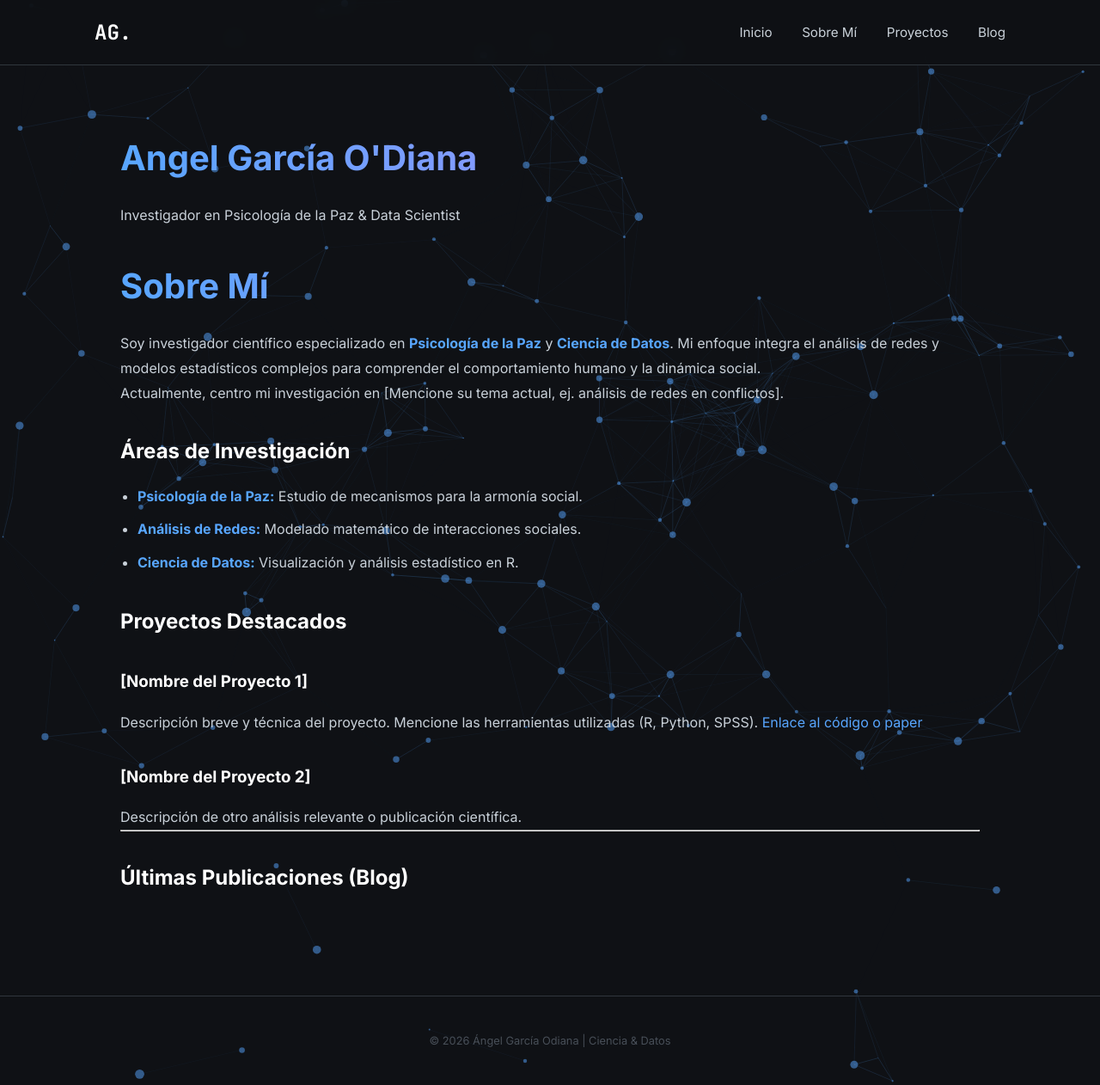
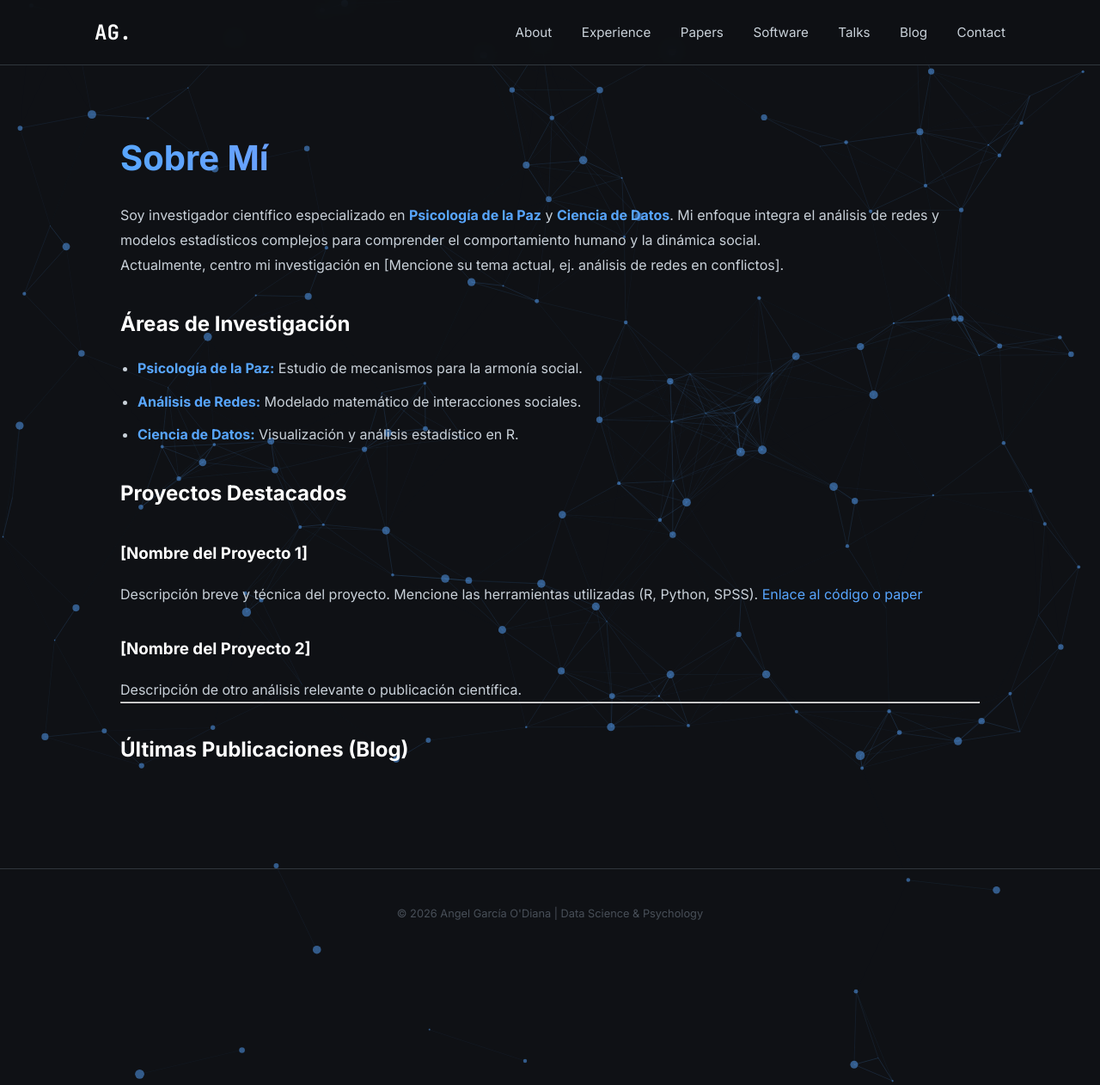
Before and after one commit to AngelGarciaODiana/AngelGarciaODiana.github.io, a Jekyll site: the page built from index.md, in a window 1280 px wide and 1262 px high. Shown: the whole window at 86% size. Built offline with Jekyll 4.4.1, drawn with Linux system fonts in a browser that asks for light colours; our own code applies the rules of GitHub Pages for plain Markdown files.

Commit message:
Update layout with new links and content changes

```diff
--- a/_layouts/default.html
+++ b/_layouts/default.html
@@ -4,42 +4,41 @@
     <meta charset="UTF-8">
     <meta name="viewport" content="width=device-width, initial-scale=1.0">
     <title>{{ site.title }}</title>
-    <link rel="preconnect" href="https://fonts.googleapis.com">
-    <link rel="preconnect" href="https://fonts.gstatic.com" crossorigin>
     <link href="https://fonts.googleapis.com/css2?family=Inter:wght@300;400;700&family=JetBrains+Mono:wght@400;700&display=swap" rel="stylesheet">
+    <link rel="stylesheet" href="https://cdnjs.cloudflare.com/ajax/libs/font-awesome/6.4.0/css/all.min.css">
     <link rel="stylesheet" href="{{ '/assets/css/style.css' | relative_url }}">
 </head>
 <body>
-<div id="particles-js"></div>
+
+    <div id="particles-js"></div>
+
     <nav class="navbar">
         <div class="nav-container">
             <a href="/" class="nav-logo">AG.</a>
             <div class="nav-links">
-                <a href="/">Inicio</a>
-                <a href="#about">Sobre Mí</a>
-                <a href="#projects">Proyectos</a>
-                <a href="#blog">Blog</a>
+                <a href="/">About</a>
+                <a href="/experience">Experience</a>
+                <a href="/papers">Papers</a>
+                <a href="/software">Software</a>
+                <a href="/talks">Talks</a>
+                <a href="/blog">Blog</a>
+                <a href="/contact">Contact</a>
             </div>
         </div>
     </nav>
 
     <main class="main-content">
         <div class="container">
-            <header class="page-header">
-                <h1>{{ site.title }}</h1>
-                <p class="subtitle">{{ site.description }}</p>
-            </header>
-
-            <section class="content-body">
-                {{ content }}
-            </section>
+            {{ content }}
         </div>
     </main>
 
     <footer class="footer">
-        <p>© 2026 Ángel García Odiana | Ciencia & Datos</p>
+        <p>© 2026 Angel García O'Diana | Data Science & Psychology</p>
     </footer>
-<script src="https://cdn.jsdelivr.net/particles.js/2.0.0/particles.min.js"></script>
-<script src="{{ '/assets/js/background.js' | relative_url }}"></script>
+
+    <script src="https://cdn.jsdelivr.net/particles.js/2.0.0/particles.min.js"></script>
+    <script src="{{ '/assets/js/background.js' | relative_url }}"></script>
+
 </body>
 </html>
```
